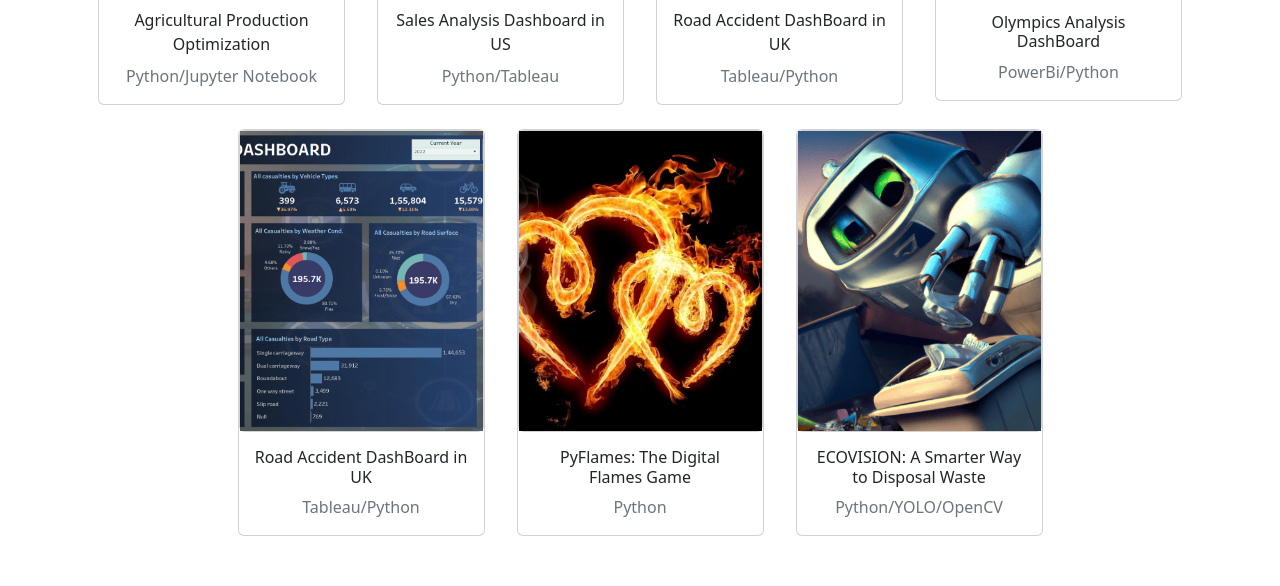
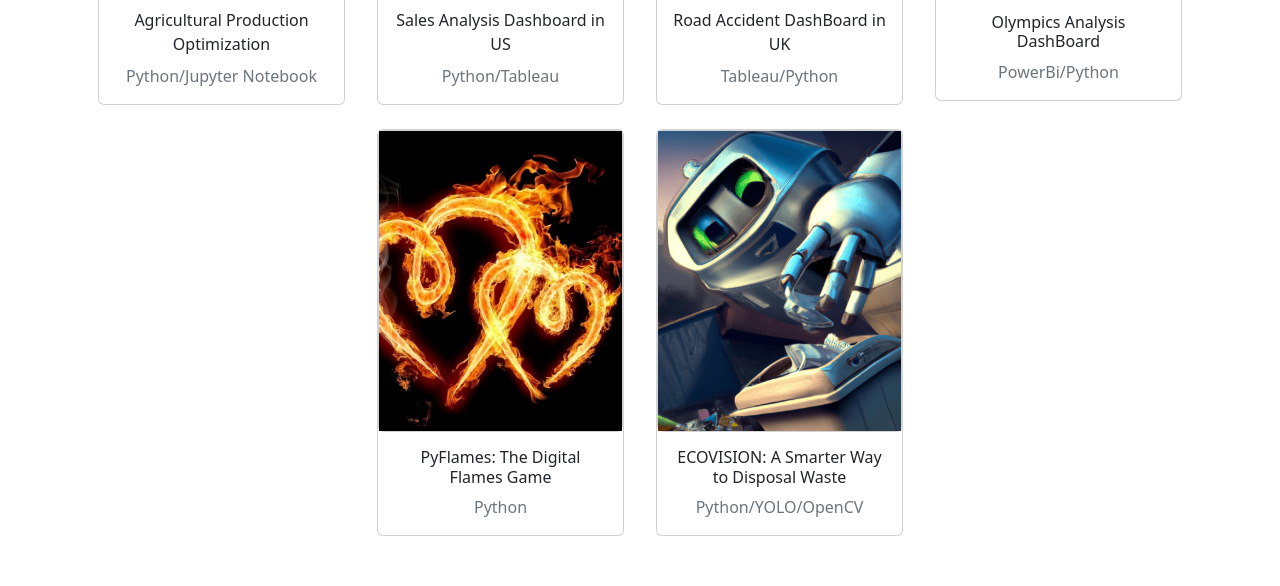
Before and after one commit to SuryaR08/Portfolio-, a website: page index.html in a window 1280 px wide. Shown: the part 2545-3131 px from the top of the page. Drawn offline with nearby package versions, Linux system fonts and the light colour scheme.

Commit message:
Update index.html

```diff
--- a/index.html
+++ b/index.html
@@ -143,17 +143,6 @@
           </div>
 
 
-          <div class="col-lg-3 px-md-3 px-0 col-md-4 card-wrapper">
-            <div class="card mt-4">
-              <a class="card" href="https://github.com/SuryaR08/Road-Accident-DashBoard-in-UK/tree/main" target="_blank">
-              <img src="images/dash1.png" class="img-fluid" alt="portfolio-img"></a>
-              <div class="card-body text-center">
-                <h6 class="card-title">Road Accident DashBoard in UK
-                </h6>
-                <p class="card-text text-secondary">Tableau/Python</p>
-              </div>
-            </div>
-          </div>
 
 
           <div class="col-lg-3 px-md-3 px-0 col-md-4 card-wrapper">
```
